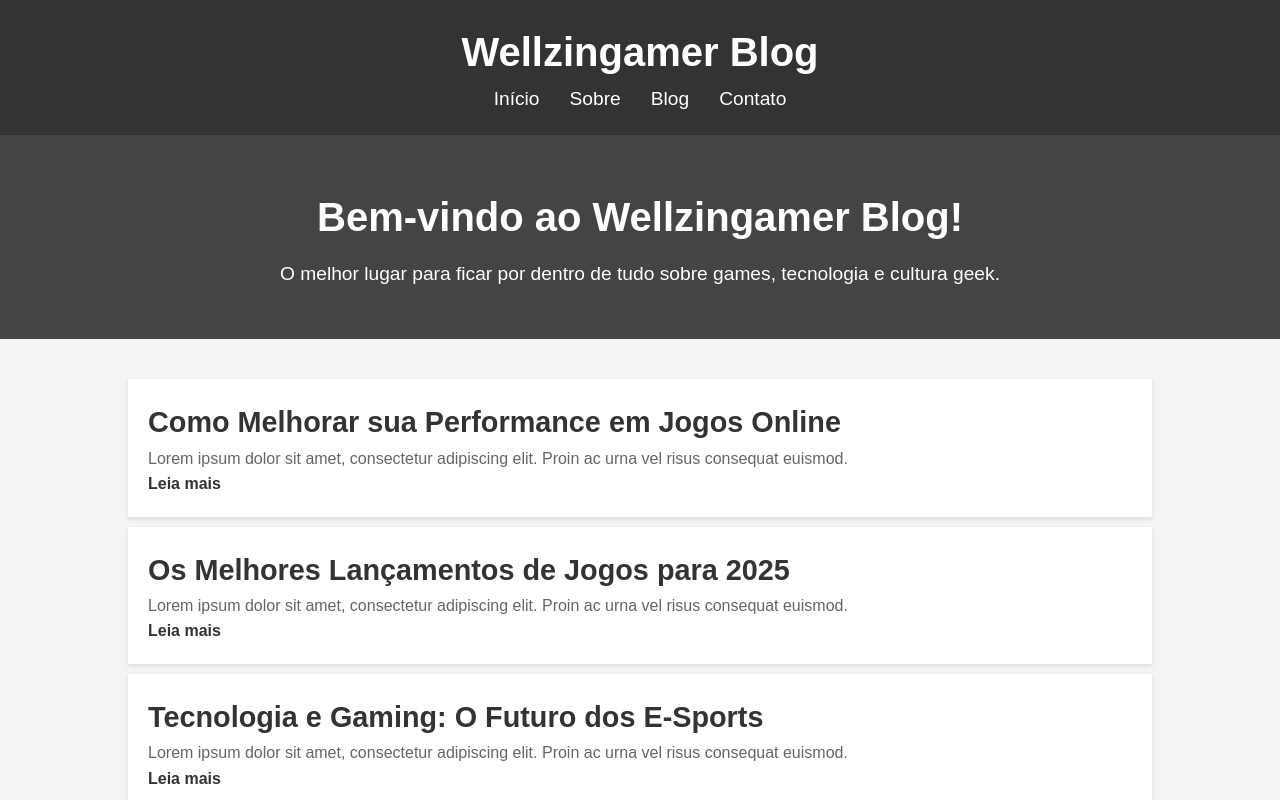
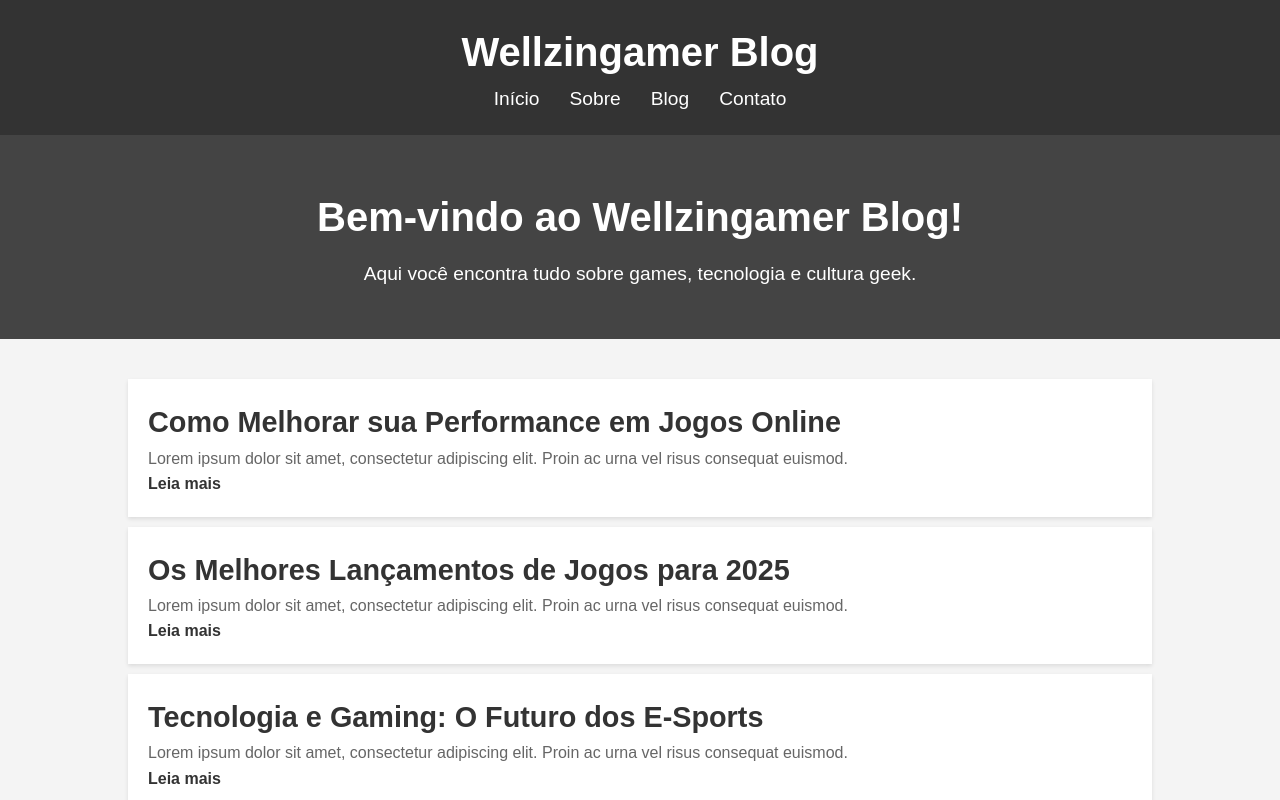
Before and after one commit to wellzingamer/wellzingamer-blog, a plain HTML site: page index.html in a window 1280 px wide. Shown: the top 800 px of the page. Drawn offline with Linux system fonts and the light colour scheme; a script that the page names is missing.

Commit message:
Update index.html

```diff
--- a/index.html
+++ b/index.html
@@ -8,6 +8,7 @@
     <link rel="stylesheet" href="style.css">
 </head>
 <body>
+
     <!-- Cabeçalho -->
     <header>
         <div class="container">
@@ -23,15 +24,15 @@
         </div>
     </header>
 
-    <!-- Banner -->
+    <!-- Banner com animação -->
     <section class="banner">
         <div class="container">
             <h2>Bem-vindo ao Wellzingamer Blog!</h2>
-            <p>O melhor lugar para ficar por dentro de tudo sobre games, tecnologia e cultura geek.</p>
+            <p>Aqui você encontra tudo sobre games, tecnologia e cultura geek.</p>
         </div>
     </section>
 
-    <!-- Artigos -->
+    <!-- Seção de Artigos -->
     <section class="articles">
         <div class="container">
             <div class="article">
```
